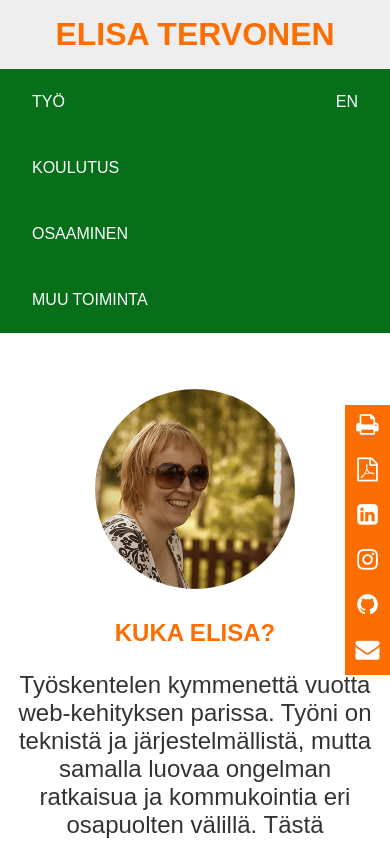
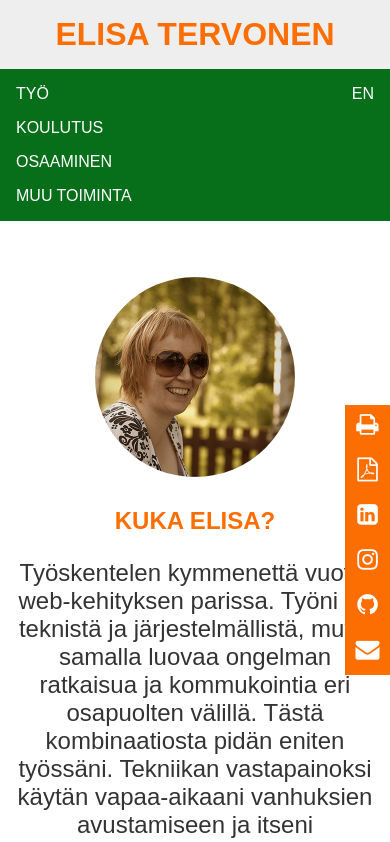
Before and after one commit to lellu/elisatervonencom, a Nuxt app: page / in a window 390 px wide. Shown: the top 842 px of the page. Built offline with nearby package versions, Linux system fonts and the light colour scheme.

Commit message:
Nav reponsive fix

```diff
--- a/components/Navigation.vue
+++ b/components/Navigation.vue
@@ -40,6 +40,10 @@ nav {
 
   @media only screen and (max-width: 768px) {
     padding: 0 1rem;
+  }
+
+  @media only screen and (max-width: 550px) {
+    padding: 0.5rem;
   }
 
   .toggle-menu {
@@ -89,6 +93,7 @@ nav {
 
     @media only screen and (max-width: 550px) {
       width: 100%;
+      padding: 0.5rem;
     }
   }
 }
@@ -113,6 +118,10 @@ nav {
     padding: 1.5rem 1rem;
     text-transform: uppercase;
 
+    @media only screen and (max-width: 550px) {
+      padding: 0.5rem;
+    }
+
     .first & {
       padding: 1rem;
     }
```
